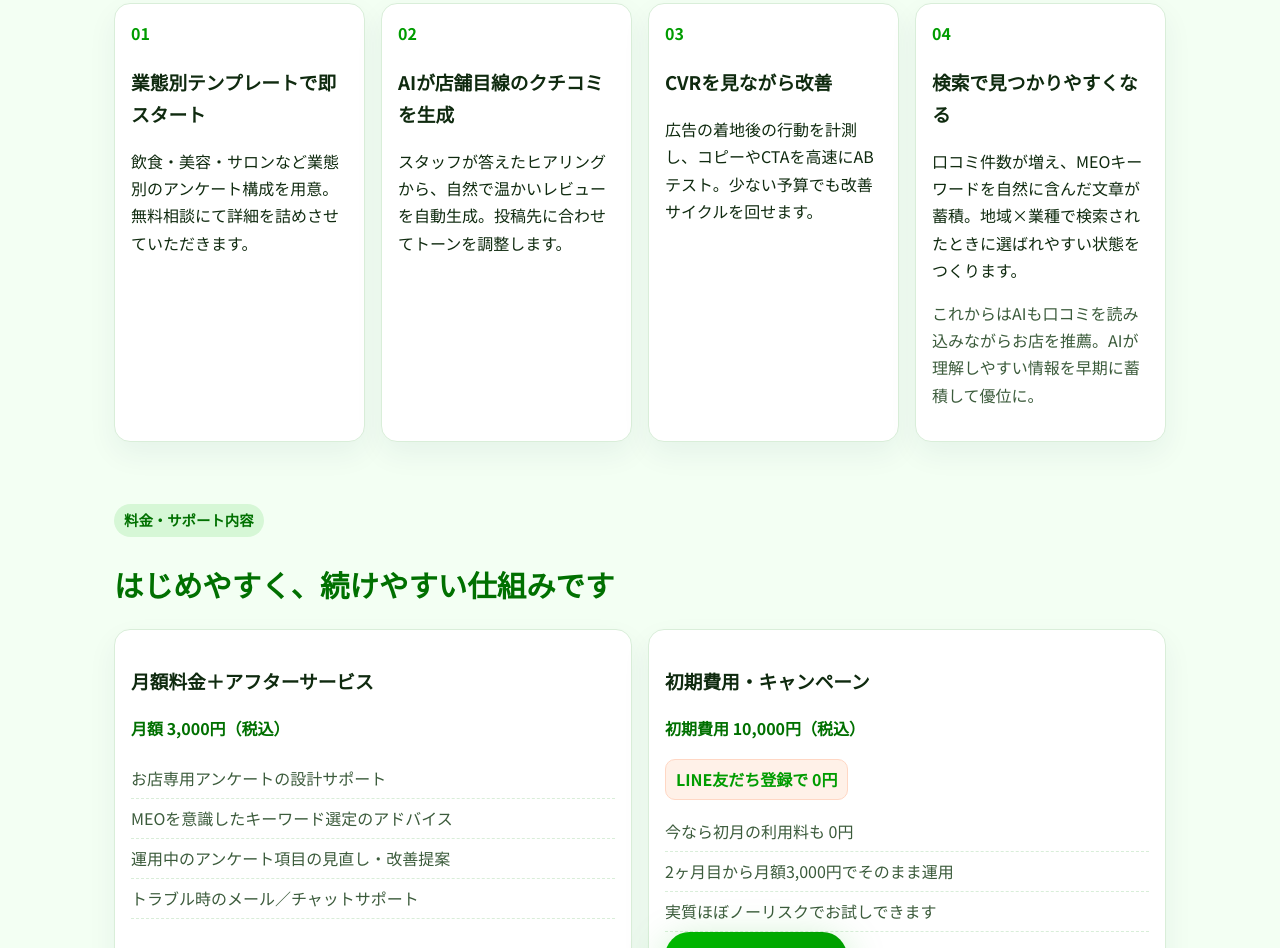
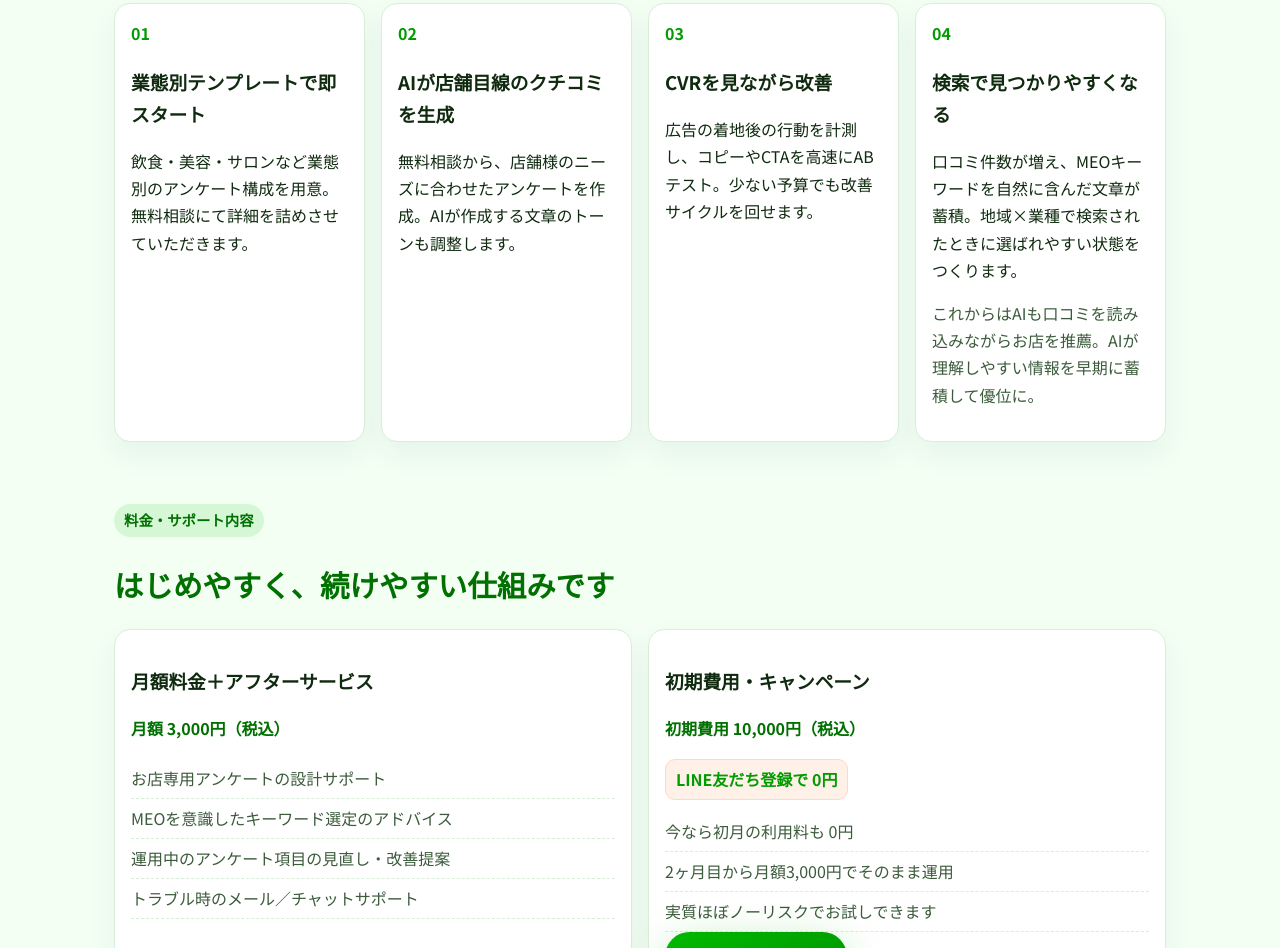
Before and after one commit to piste-boss/review-gpt-LP, a website built with Vite: page index.html in a window 1280 px wide. Shown: the part 1460-2408 px from the top of the page. Built offline with nearby package versions, Linux system fonts and the light colour scheme.

Commit message:
copy: update AI review workflow description

```diff
--- a/index.html
+++ b/index.html
@@ -126,7 +126,7 @@
             <article class="card">
               <p class="card__eyebrow">02</p>
               <h3>AIが店舗目線のクチコミを生成</h3>
-              <p>スタッフが答えたヒアリングから、自然で温かいレビューを自動生成。投稿先に合わせてトーンを調整します。</p>
+              <p>無料相談から、店舗様のニーズに合わせたアンケートを作成。AIが作成する文章のトーンも調整します。</p>
             </article>
             <article class="card">
               <p class="card__eyebrow">03</p>
```
